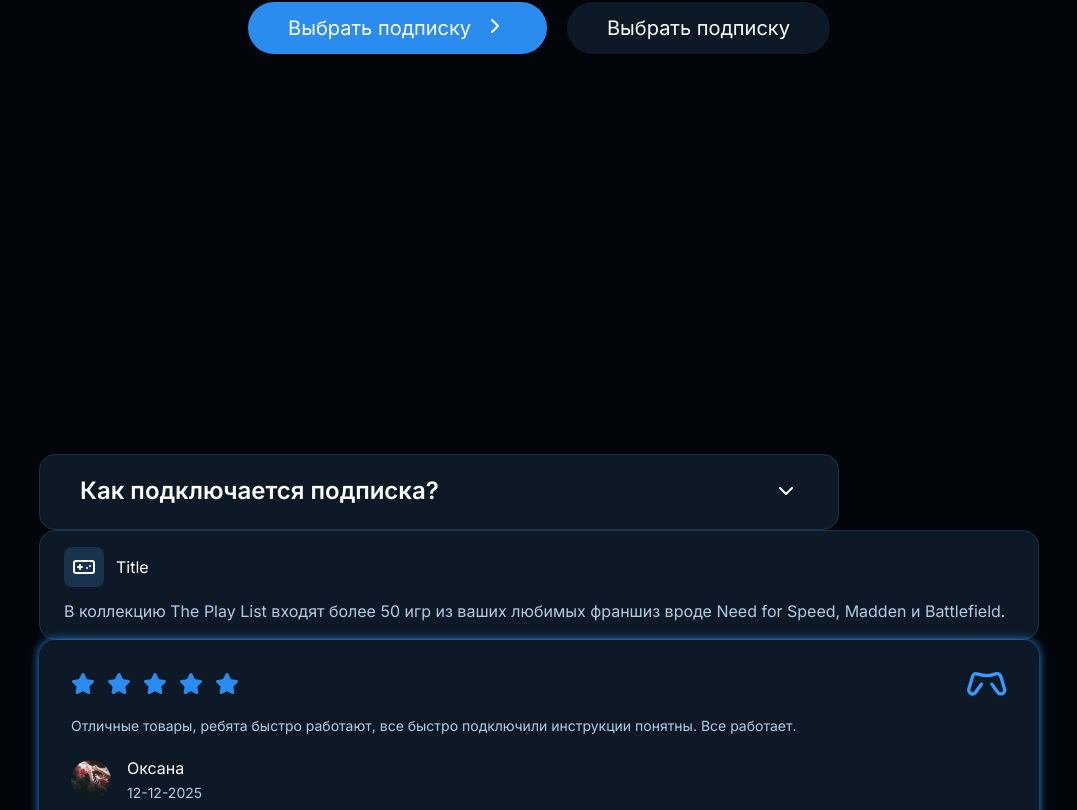
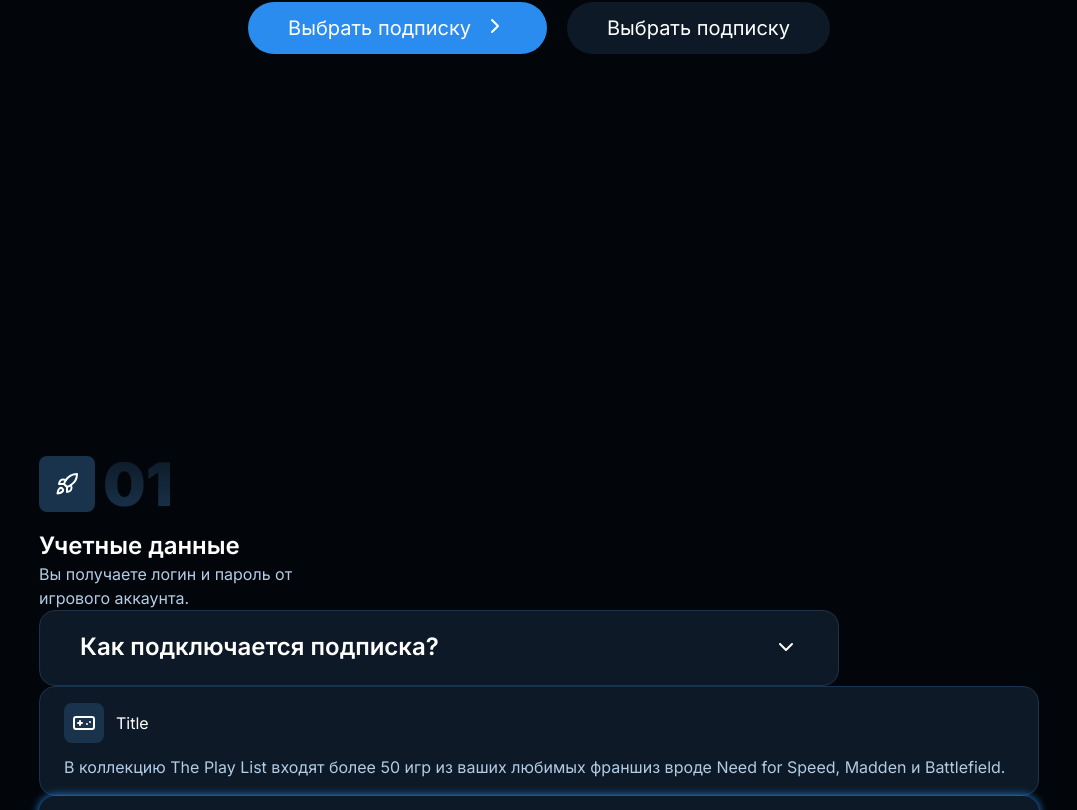
Before and after one commit to Kaden09/PSWin, a Next.js app: page / in a window 1280 px wide. Shown: the part 436-1246 px from the top of the page, without its empty margins (101-1178 px from the left). Built offline with nearby package versions, Linux system fonts and the light colour scheme.

Commit message:
feat: created step item

```diff
--- /dev/null
+++ b/src/features/instruction/components/StepItem.tsx
@@ -0,0 +1,25 @@
+interface StepItemProps {
+  icon: React.ReactNode;
+  step: string;
+  title: string;
+  desc: string;
+}
+
+function StepItem({ icon, step, title, desc }: StepItemProps) {
+  return (
+    <div className="flex flex-col gap-4 max-w-80">
+      <div className="flex gap-2 items-center">
+        <div className="bg-tertiary-background rounded-lg p-4">{icon}</div>
+        <h2 className="text-6xl text-transparent font-black bg-linear-to-b from-secondary-background to-tertiary-background bg-clip-text">
+          {step}
+        </h2>
+      </div>
+      <div className="flex flex-col">
+        <h2 className="text-2xl font-semibold">{title}</h2>
+        <p className="text-secondary-font">{desc}</p>
+      </div>
+    </div>
+  );
+}
+
+export default StepItem;
--- a/src/features/main/components/Main.tsx
+++ b/src/features/main/components/Main.tsx
@@ -1,13 +1,15 @@
 import { FeedbackItem } from "@/features/feedback";
 import { HeroSection } from "@/features/hero";
 import { AdvantageItem } from "@/features/eaplay";
-import { Gamepad } from "lucide-react";
+import { Gamepad, Rocket } from "lucide-react";
 import QuestionItem from "@/features/faq/components/QuestionItem";
+import StepItem from "@/features/instruction/components/StepItem";
 
 function Main() {
     return (
       <main>
         <HeroSection />
+        <StepItem icon={<Rocket />} step="01" title="Учетные данные" desc="Вы получаете логин и пароль от игрового аккаунта." />
         <QuestionItem
           title="Как подключается подписка?"
           desc="Наш менеджер Службы Заботы выдаст Вам логин и пароль от игрового аккаунта, который необходимо активировать по инструкции, после чего подписка начнёт работать на всех аккаунтах вашей консоли"
```
